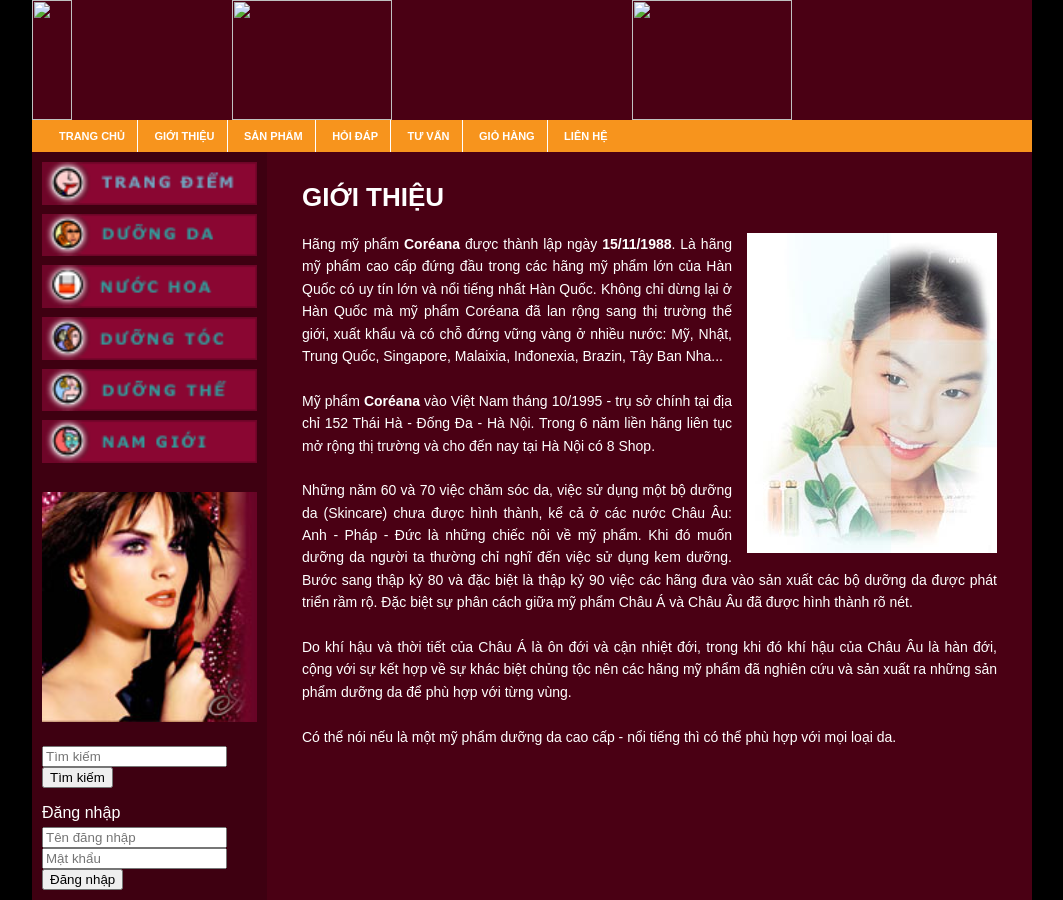
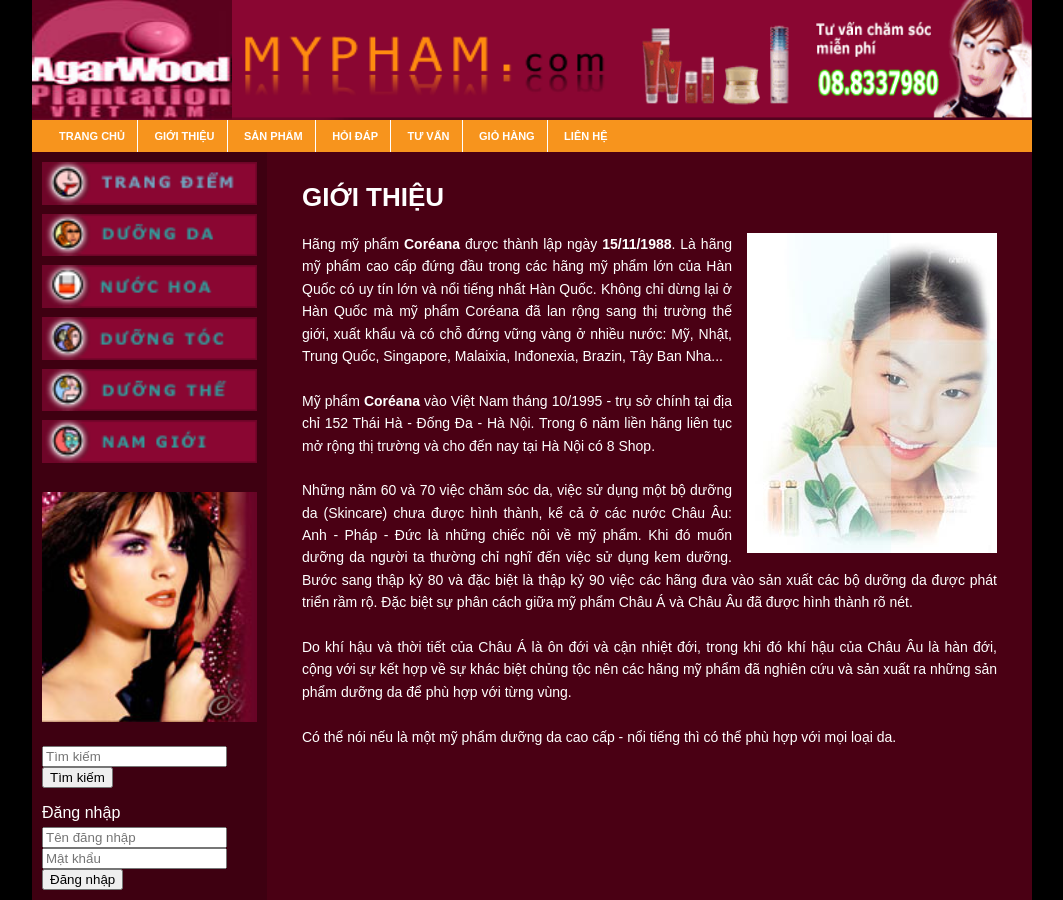
Before and after one commit to phucday48-hash/mypham.github.io, a plain HTML site: page GT.html in a window 1280 px wide. Shown: the whole page, without its empty margins (108-1171 px from the left). Drawn offline with Linux system fonts and the light colour scheme.

Commit message:
Update GT.html

```diff
--- a/GT.html
+++ b/GT.html
@@ -104,13 +104,13 @@
     <div id="wrapper">
 
         <div class="header">
-            <img src="Hinh/logo.jpg" style="width:20%">
-            <img src="Hinh/my_pham.gif" style="width:40%">
-            <img src="Hinh/banner.gif" style="width:40%">
+            <img src="./logo.jpg" style="width:20%">
+            <img src="./my_pham.gif" style="width:40%">
+            <img src="./banner.gif" style="width:40%">
         </div>
 
         <div class="nav-orange">
-            <a href="trangchu.html" style="margin-left:15px;">TRANG CHỦ</a>
+            <a href="index.html" style="margin-left:15px;">TRANG CHỦ</a>
             <a href="GT.html">GIỚI THIỆU</a>
             <a href="SP.html">SẢN PHẨM</a>
             <a href="#">HỎI ĐÁP</a>
```
